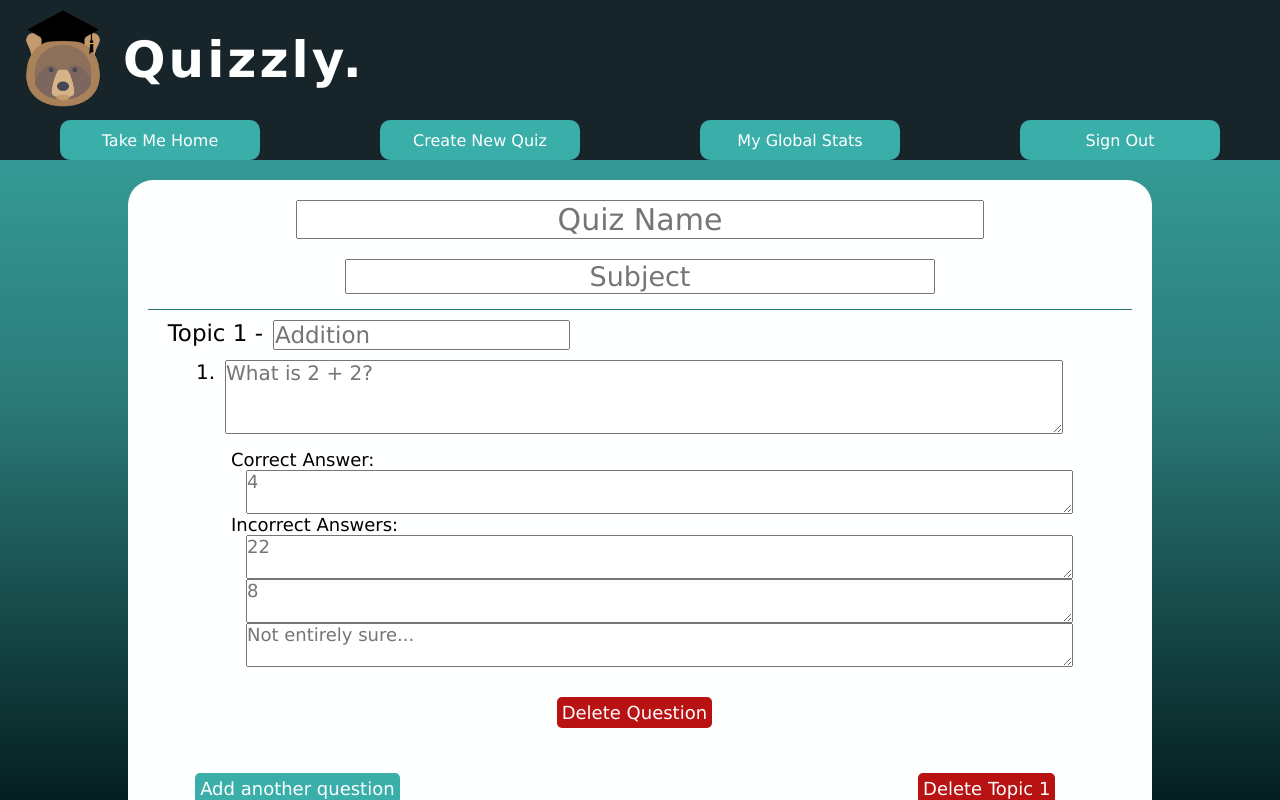
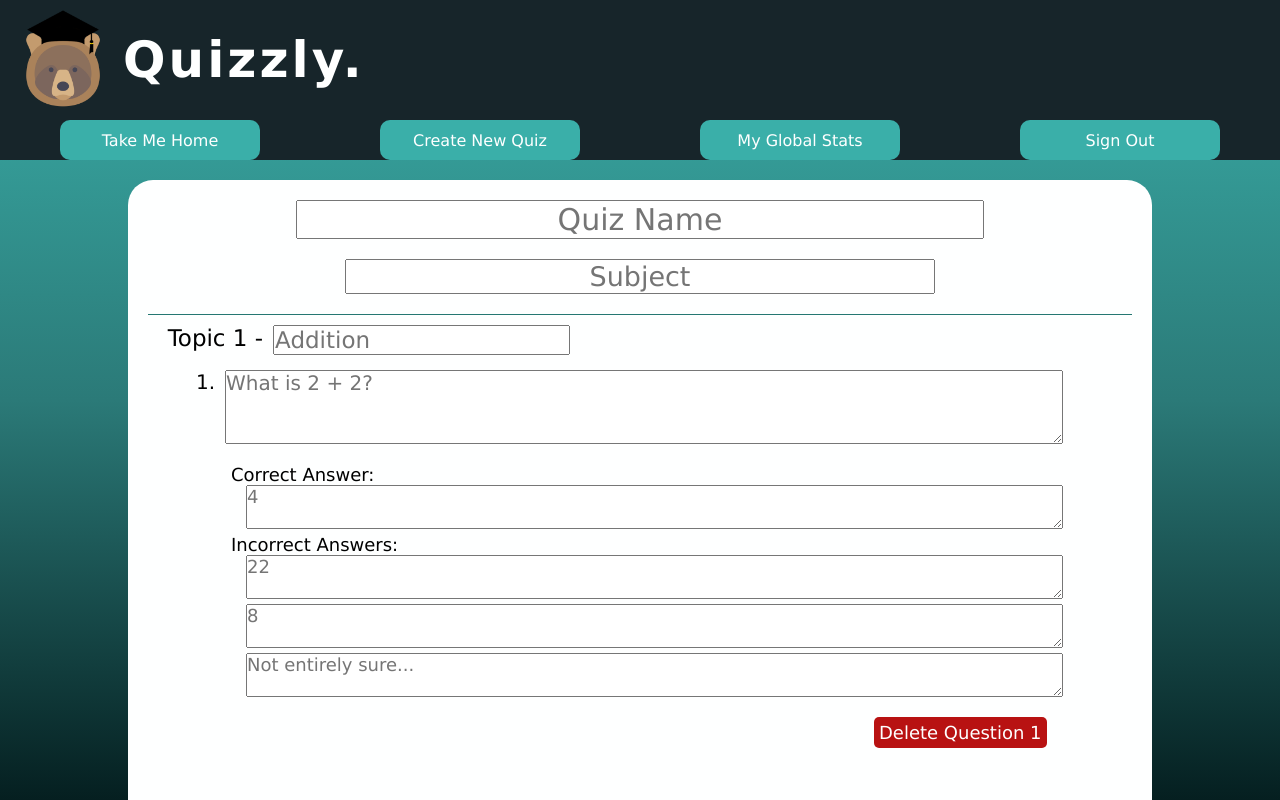
Before and after one commit to vbuongiovanni/open-quizzly, a React (Create React App) app in the folder client/: page /quiz/creator in a window 1280 px wide. Built offline with nearby package versions, Linux system fonts and the light colour scheme; no server answers.

Commit message:
minor changes to test script to allow test results to populate correctly and low-level css changes.

```diff
--- a/client/src/components/quiz-creator-components/QuizQuestionInput.js
+++ b/client/src/components/quiz-creator-components/QuizQuestionInput.js
@@ -17,15 +17,15 @@ const QuizQuestionInput = (props) => {
       </p>
       <div className="answerCreatorContainer">
         <p className="answerCreatorGuideText">Correct Answer:</p>
-        <textarea id={`${topicNumber}-${questionNumber}`} className="quizCreatorAnswerCorr" placeholder={"4"} name="correctAnswer" value={correctAnswer} onChange={handleQuestionChange} required></textarea>
+        <textarea id={`${topicNumber}-${questionNumber}`} className="quizCreatorAnswerCorr creatorInput" placeholder={"4"} name="correctAnswer" value={correctAnswer} onChange={handleQuestionChange} required></textarea>
         <p className="answerCreatorGuideText">Incorrect Answers:</p>
-        <textarea id={`${topicNumber}-${questionNumber}`} className="quizCreatorAnswerIncorr" placeholder={"22"} name="incorrectAnswer1" value={incorrectAnswer1} onChange={handleQuestionChange} required></textarea>
-        <textarea id={`${topicNumber}-${questionNumber}`} className="quizCreatorAnswerIncorr" placeholder={"8"} name="incorrectAnswer2" value={incorrectAnswer2} onChange={handleQuestionChange} required></textarea>
-        <textarea id={`${topicNumber}-${questionNumber}`} className="quizCreatorAnswerIncorr" placeholder={"Not entirely sure..."} name="incorrectAnswer3" value={incorrectAnswer3} onChange={handleQuestionChange} required></textarea>
+        <textarea id={`${topicNumber}-${questionNumber}`} className="quizCreatorAnswerIncorr creatorInput" placeholder={"22"} name="incorrectAnswer1" value={incorrectAnswer1} onChange={handleQuestionChange} required></textarea>
+        <textarea id={`${topicNumber}-${questionNumber}`} className="quizCreatorAnswerIncorr creatorInput" placeholder={"8"} name="incorrectAnswer2" value={incorrectAnswer2} onChange={handleQuestionChange} required></textarea>
+        <textarea id={`${topicNumber}-${questionNumber}`} className="quizCreatorAnswerIncorr creatorInput" placeholder={"Not entirely sure..."} name="incorrectAnswer3" value={incorrectAnswer3} onChange={handleQuestionChange} required></textarea>
       </div>
 
-      <div className="btnContainer btnContainerSingle noBorder">
-        <input type="button" className="creatorBtn btnCaution" id={`${topicNumber}-${questionNumber}`} onClick={handleDeleteQuestion} value="Delete Question"/>
+      <div className="questionDeleteContainer">
+        <input type="button" className="creatorBtn btnCaution" id={`${topicNumber}-${questionNumber}`} onClick={handleDeleteQuestion} value={`Delete Question ${questionNumber}`}/>
       </div>
     </div>
   )
--- a/client/src/styles.css
+++ b/client/src/styles.css
@@ -449,7 +449,7 @@ main {
 
 }
   .creatorInput {
-    margin: 0px 10px 0px 10px;
+    margin: 0px 10px 5px 10px;
   }
   .creatorBtn {
     font-size: 18px;
@@ -488,8 +488,6 @@ main {
   .topicCreatorContainer:last-child {
     border-bottom: 0px;
   }
-
-
     .topicNameText, .topicNameText > * {
       font-size: 23px;
       display: flex;
@@ -524,6 +522,13 @@ main {
       }
       .quizCreatorFormMessage {
         font-size: 18px;
+      }
+      .questionDeleteContainer{
+        margin-top: 10px;
+        display: flex;
+        flex-direction: row;
+        justify-content: flex-end;
+        padding: 5px 3% 3% 3%;
       }
 
 
```
Also changed, not shown: 1 other file (tests, documents, lock files or other folders).
